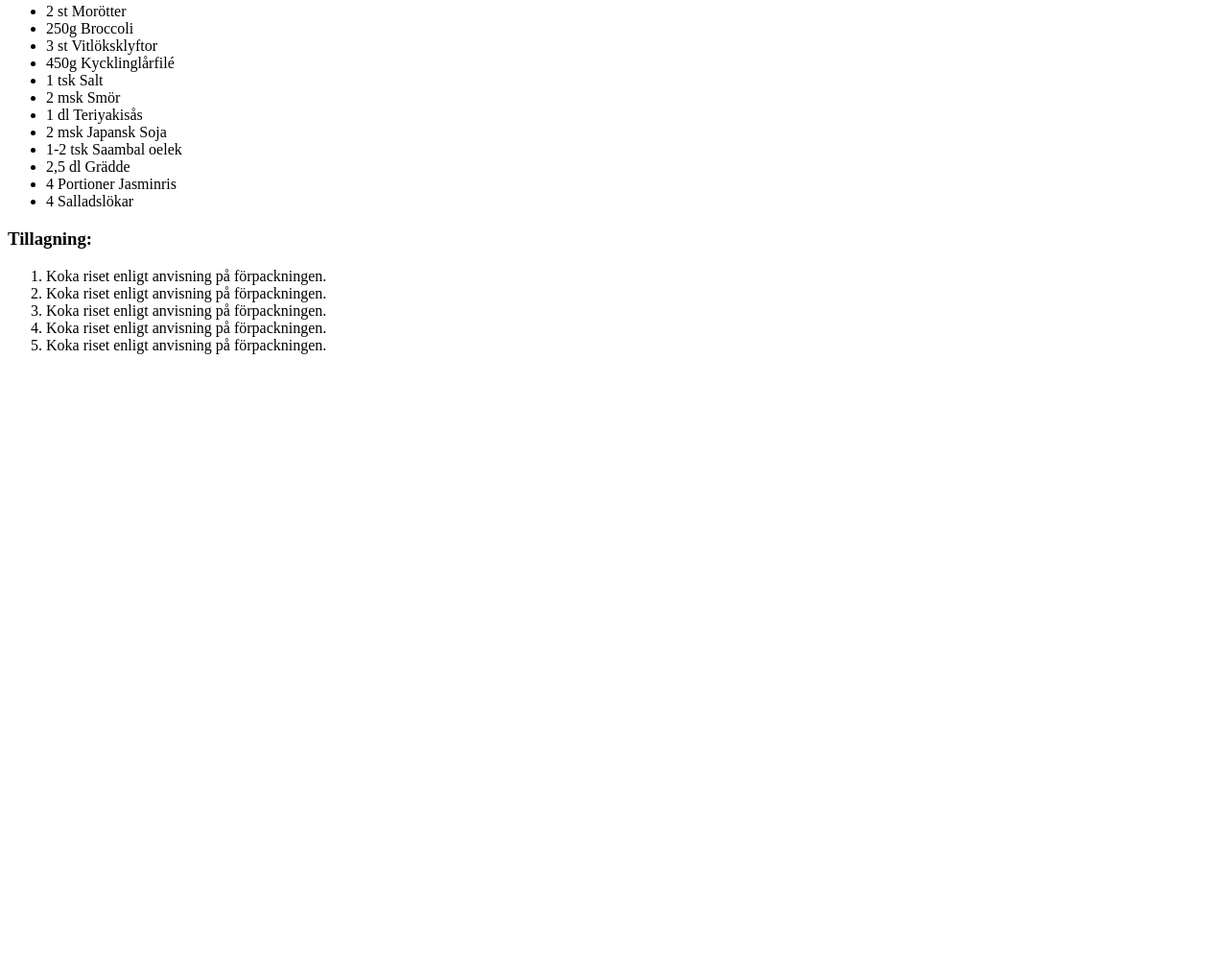
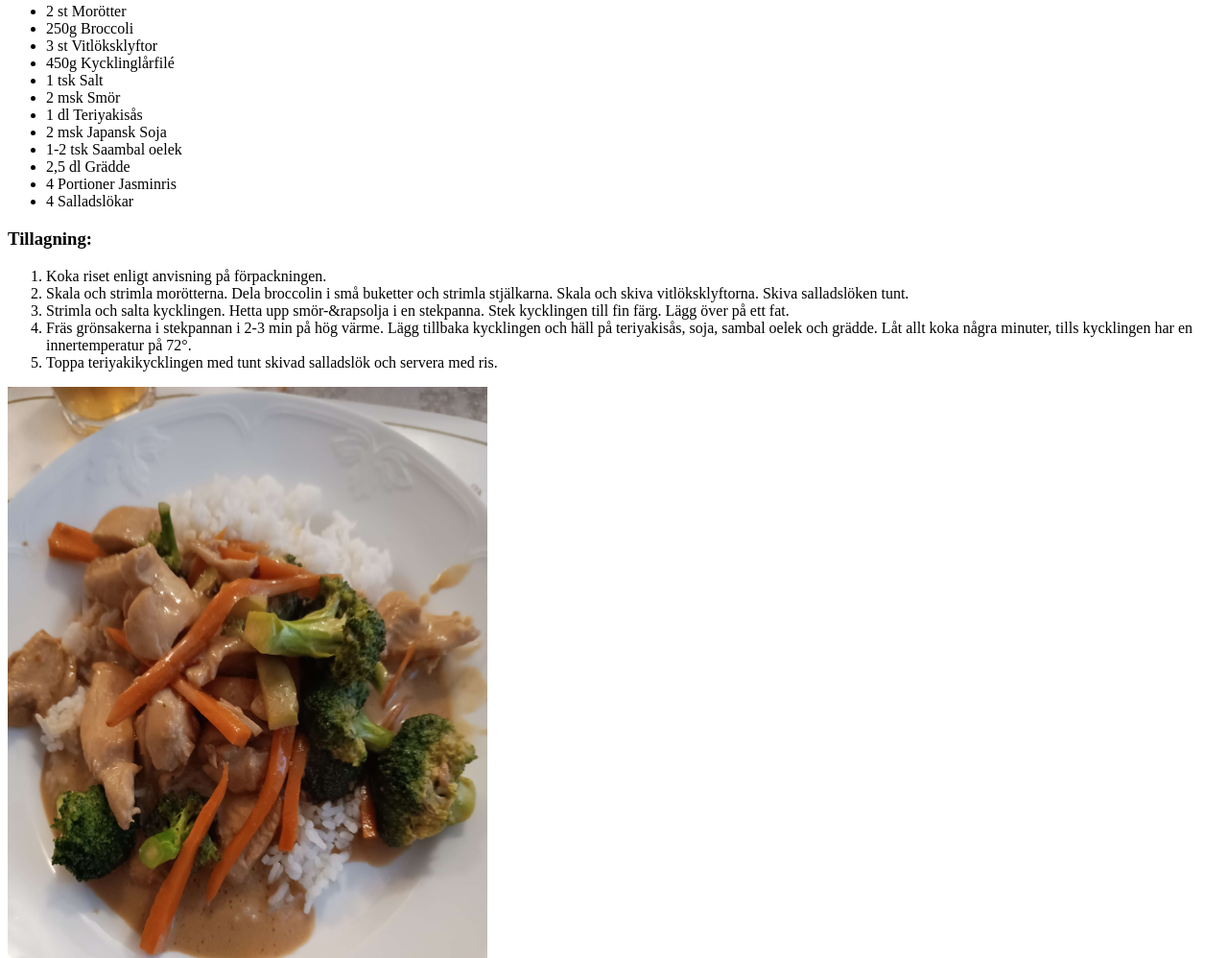
Before and after one commit to KerrikTheCleric/recept, a plain HTML site: page index.html in a window 1280 px wide. Shown: the part 902-1900 px from the top of the page at 96% size. Before the commit the page ends 1287 px from the top, so only its background shows below. Drawn offline with Linux system fonts and the light colour scheme.

Commit message:
Tillagning & Bild 2

```diff
--- a/index.html
+++ b/index.html
@@ -10,10 +10,7 @@
     <h1>Teriyakikyckling</h1>
     <h2>Ett kul recept jag har delat med familj och vänner.</h2>
     <img src="teriyakikyckling.jpg" alt="teriyakikyckling.jpg">
-
-
-
-
+    <section>
         <h3>För 4 personer så behöver du följande:</h3>
         <ul>
             <li>2 st Morötter</li>
@@ -28,15 +25,18 @@
             <li>2,5 dl Grädde</li>
             <li>4 Portioner Jasminris</li>
             <li>4 Salladslökar</li>
-    </ul>
-    <h3>Tillagning:</h3>
+        </ul></section>
+    <section><h3>Tillagning:</h3>
         <ol>
             <li>Koka riset enligt anvisning på förpackningen.</li>
-        <li>Koka riset enligt anvisning på förpackningen.</li>
-        <li>Koka riset enligt anvisning på förpackningen.</li>
-        <li>Koka riset enligt anvisning på förpackningen.</li>
-        <li>Koka riset enligt anvisning på förpackningen.</li>
+            <li>Skala och strimla morötterna. Dela broccolin i små buketter och strimla stjälkarna. Skala och skiva vitlöksklyftorna. Skiva salladslöken tunt.</li>
+            <li>Strimla och salta kycklingen. Hetta upp smör-&rapsolja i en stekpanna. Stek kycklingen till fin färg. Lägg över på ett fat.</li>
+            <li>Fräs grönsakerna i stekpannan i 2-3 min på hög värme. Lägg tillbaka kycklingen och häll på teriyakisås, soja, sambal oelek och grädde. Låt allt koka några minuter, tills kycklingen har en innertemperatur på 72°.</li>
+            <li>Toppa teriyakikycklingen med tunt skivad salladslök och servera med ris.</li>
+        </ol>
+    </section>
 
-    </ol>
+
+    <img name = "kycklingteriyaki_serverad" src="kycklingteriyaki_serverad.jpg" alt="kycklingteriyaki_serverad.jpg" width="500" height="800">
 </body>
 </html>
```
Also changed, not shown: kycklingteriyaki_serverad.jpg (added). Lines whose indentation alone changed are shown as unchanged.
